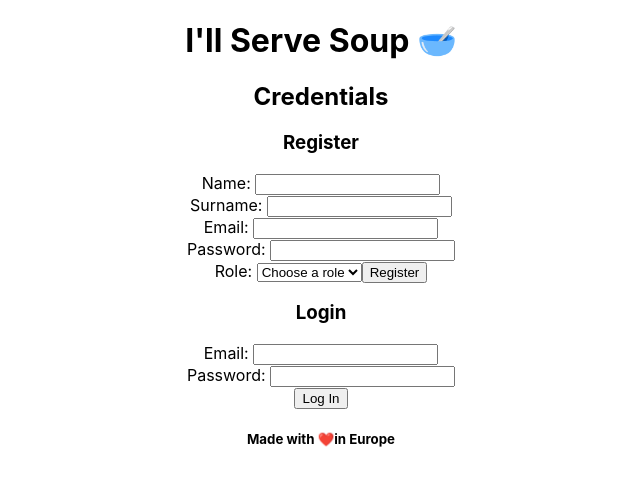
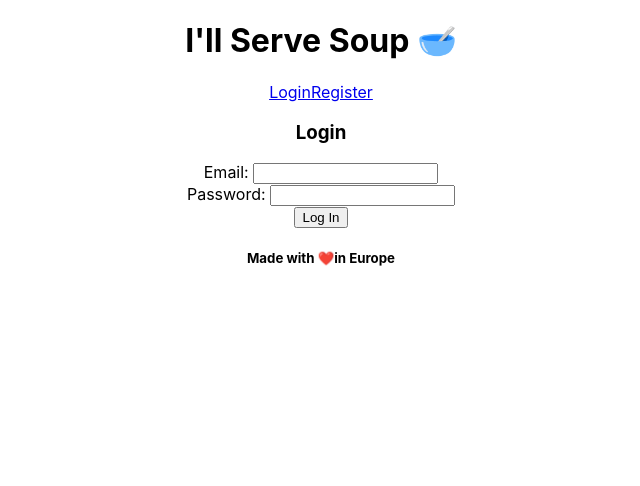
Before and after one commit to mark-marshall/Soup-Kitchen, a React (Create React App) app: page /credentials in a window 1280 px wide. Shown: the top 486 px of the page, without its empty margins (319-959 px from the left). Built offline with nearby package versions, Linux system fonts and the light colour scheme.

Commit message:
Added nested Routes and NavLinks on Credentials Component

```diff
--- a/src/components/Credentials.jsx
+++ b/src/components/Credentials.jsx
@@ -1,10 +1,14 @@
 import React, { Component } from 'react';
 import { connect } from 'react-redux';
 import { bindActionCreators } from 'redux';
+import { Route, NavLink, withRouter } from 'react-router-dom';
 
 import Register from './Register';
 import Login from './Login';
-import { getTokenOnRegistrationAsync, getTokenOnLoginAsync } from '../state/actionCreators';
+import {
+  getTokenOnRegistrationAsync,
+  getTokenOnLoginAsync,
+} from '../state/actionCreators';
 
 class Credentials extends Component {
   state = {
@@ -33,9 +37,9 @@ class Credentials extends Component {
       loginUser: {
         email: '',
         password: '',
-      }
-    })
-  }
+      },
+    });
+  };
 
   registerValuesSet = event => {
     this.setState({
@@ -49,7 +53,7 @@ class Credentials extends Component {
   fireRegistration = user => {
     this.props.getTokenOnRegistrationAsync(user);
     this.resetValues();
-  }
+  };
 
   loginValuesSet = event => {
     this.setState({
@@ -63,21 +67,37 @@ class Credentials extends Component {
   fireLogin = user => {
     this.props.getTokenOnLoginAsync(user);
     this.resetValues();
-  }
+  };
 
   render() {
     return (
       <div>
-        <h2>Credentials</h2>
-        <Register
-          registerUser={this.state.registerUser}
-          registerValuesSet={this.registerValuesSet}
-          fireRegistration={this.fireRegistration}
+        <nav>
+          <NavLink to="/credentials/">Login</NavLink>
+          <NavLink to="/credentials/register">Register</NavLink>
+        </nav>
+        <Route
+          exact
+          path="/credentials/"
+          render={routeProps => (
+            <Login
+              {...routeProps}
+              loginUser={this.state.loginUser}
+              loginValuesSet={this.loginValuesSet}
+              fireLogin={this.fireLogin}
+            />
+          )}
         />
-        <Login
-          loginUser={this.state.loginUser}
-          loginValuesSet={this.loginValuesSet}
-          fireLogin={this.fireLogin}
+        <Route
+          path="/credentials/register"
+          render={routeProps => (
+            <Register
+              {...routeProps}
+              registerUser={this.state.registerUser}
+              registerValuesSet={this.registerValuesSet}
+              fireRegistration={this.fireRegistration}
+            />
+          )}
         />
       </div>
     );
@@ -94,4 +114,9 @@ function mapDispatchToProps(dispatch) {
   );
 }
 
-export default connect(null, mapDispatchToProps)(Credentials);
+export default withRouter(
+  connect(
+    null,
+    mapDispatchToProps,
+  )(Credentials),
+);
```
